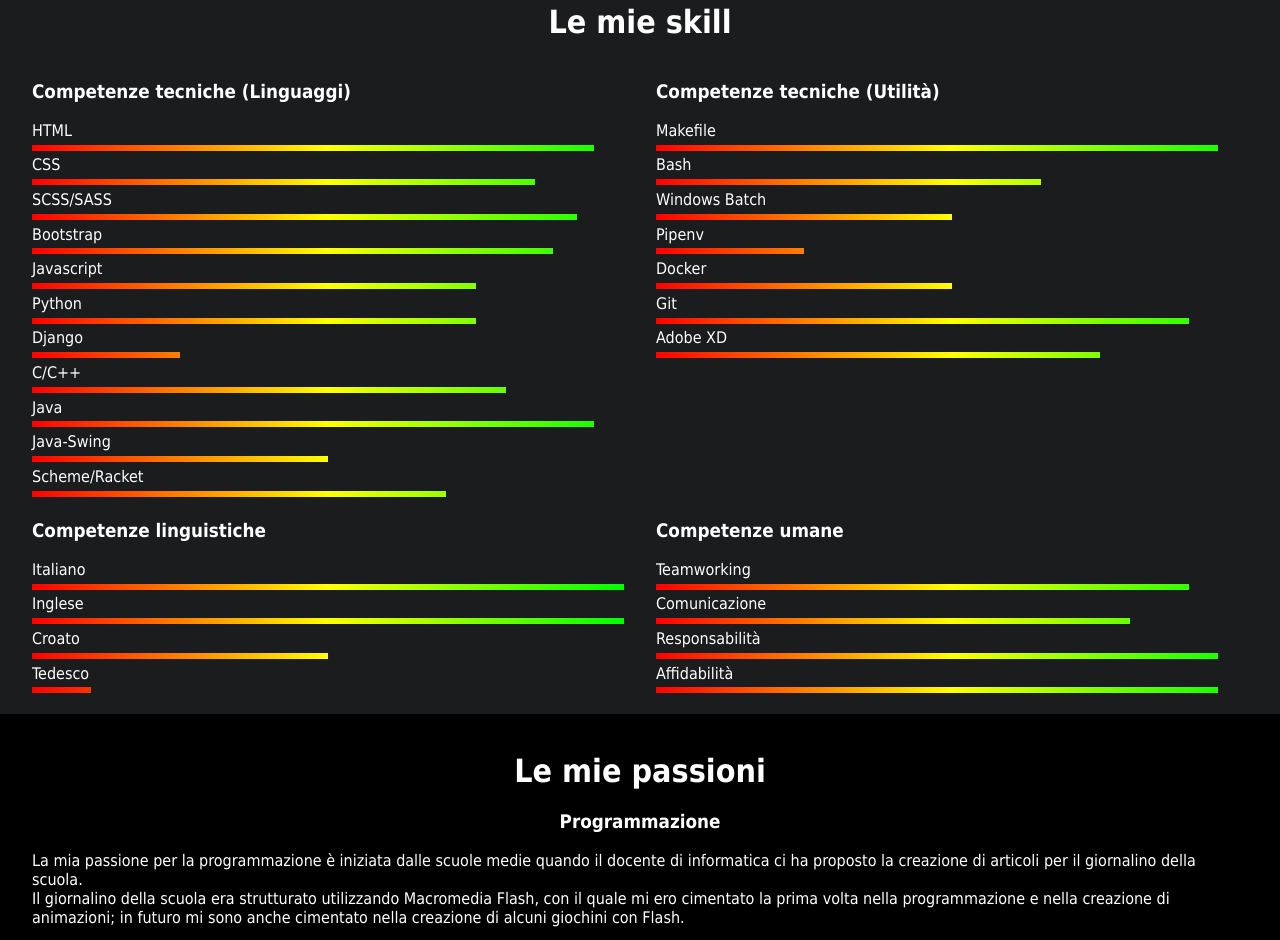
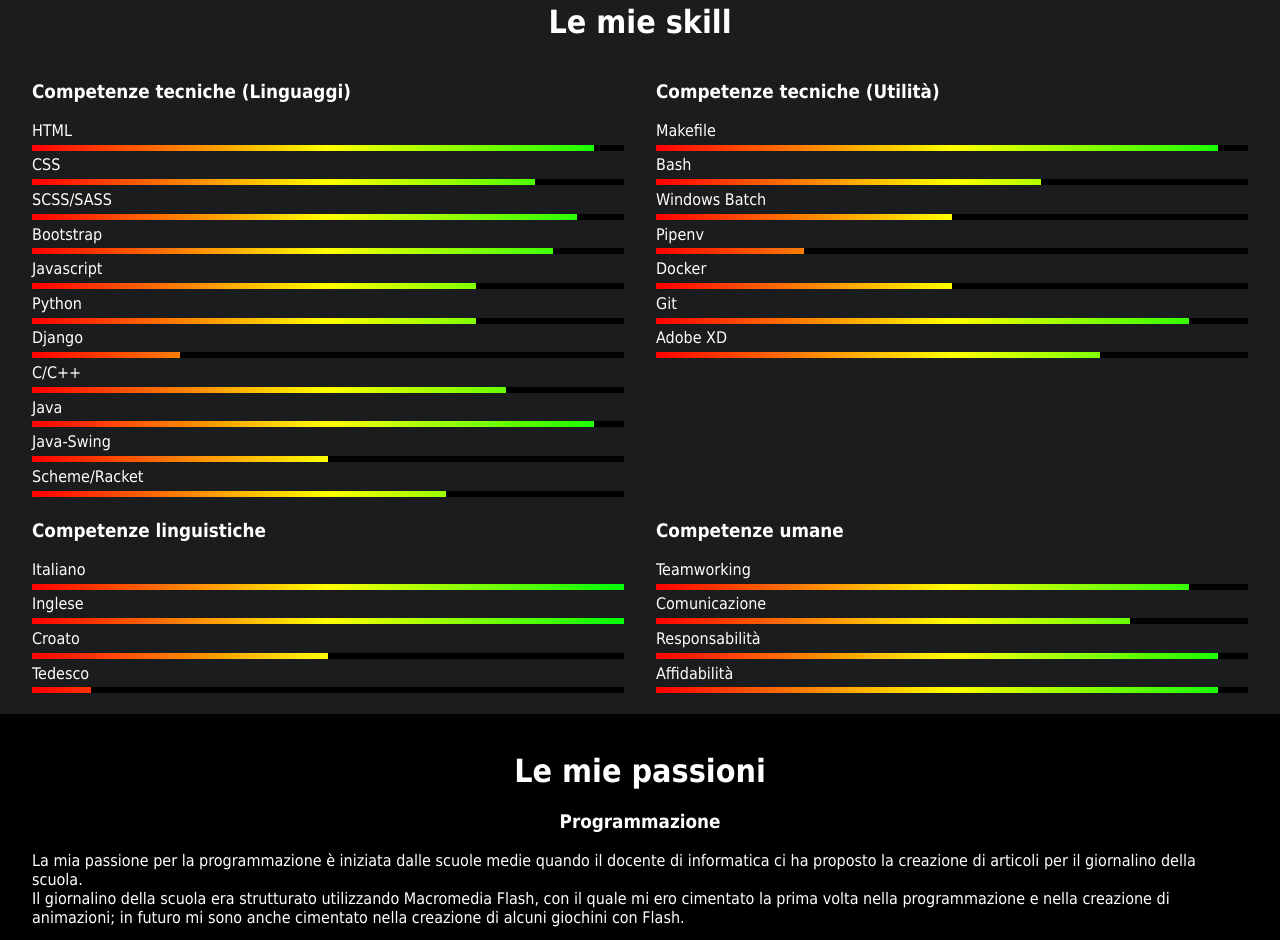
Before and after one commit to lambda993/Portfolio, a website: page index.html in a window 1280 px wide. Shown: the part 911-1851 px from the top of the page. Drawn offline with nearby package versions, Linux system fonts and the light colour scheme; files that its build step writes are made by us from their sources.

Commit message:
Improved skillbar styling using sass loop

```diff
--- a/index.html
+++ b/index.html
@@ -95,47 +95,47 @@
                         <ul>
                             <li>
                                 HTML
-                                <div id="st1" class="skillbar"></div>
+                                <div class="skillbar skill-level-95"></div>
                             </li>
                             <li>
                                 CSS
-                                <div id="st2" class="skillbar"></div>
+                                <div class="skillbar skill-level-85"></div>
                             </li>
                             <li>
                                 SCSS/SASS
-                                <div id="st3" class="skillbar"></div>
+                                <div class="skillbar skill-level-92"></div>
                             </li>
                             <li>
                                 Bootstrap
-                                <div id="st4" class="skillbar"></div>
+                                <div class="skillbar skill-level-88"></div>
                             </li>
                             <li>
                                 Javascript
-                                <div id="st5" class="skillbar"></div>
+                                <div class="skillbar skill-level-75"></div>
                             </li>
                             <li>
                                 Python
-                                <div id="st6" class="skillbar"></div>
+                                <div class="skillbar skill-level-75"></div>
                             </li>
                             <li>
                                 Django
-                                <div id="st7" class="skillbar"></div>
+                                <div class="skillbar skill-level-25"></div>
                             </li>
                             <li>
                                 C/C++
-                                <div id="st8" class="skillbar"></div>
+                                <div class="skillbar skill-level-80"></div>
                             </li>
                             <li>
                                 Java
-                                <div id="st9" class="skillbar"></div>
+                                <div class="skillbar skill-level-95"></div>
                             </li>
                             <li>
                                 Java-Swing
-                                <div id="st10" class="skillbar"></div>
+                                <div class="skillbar skill-level-50"></div>
                             </li>
                             <li>
                                 Scheme/Racket
-                                <div id="st11" class="skillbar"></div>
+                                <div class="skillbar skill-level-70"></div>
                             </li>
                         </ul>
                     </div>
@@ -144,31 +144,31 @@
                         <ul>
                             <li>
                                 Makefile
-                                <div id="stu1" class="skillbar"></div>
+                                <div class="skillbar skill-level-95"></div>
                             </li>
                             <li>
                                 Bash
-                                <div id="stu2" class="skillbar"></div>
+                                <div class="skillbar skill-level-65"></div>
                             </li>
                             <li>
                                 Windows Batch
-                                <div id="stu3" class="skillbar"></div>
+                                <div class="skillbar skill-level-50"></div>
                             </li>
                             <li>
                                 Pipenv
-                                <div id="stu4" class="skillbar"></div>
+                                <div class="skillbar skill-level-25"></div>
                             </li>
                             <li>
                                 Docker
-                                <div id="stu5" class="skillbar"></div>
+                                <div class="skillbar skill-level-50"></div>
                             </li>
                             <li>
                                 Git
-                                <div id="stu6" class="skillbar"></div>
+                                <div class="skillbar skill-level-90"></div>
                             </li>
                             <li>
                                 Adobe XD
-                                <div id="stu7" class="skillbar"></div>
+                                <div class="skillbar skill-level-75"></div>
                             </li>
                         </ul>
                     </div>
@@ -179,19 +179,19 @@
                         <ul>
                             <li>
                                 Italiano
-                                <div id="sl1" class="skillbar"></div>
+                                <div class="skillbar skill-level-100"></div>
                             </li>
                             <li>
                                 Inglese
-                                <div id="sl2" class="skillbar"></div>
+                                <div class="skillbar skill-level-100"></div>
                             </li>
                             <li>
                                 Croato
-                                <div id="sl3" class="skillbar"></div>
+                                <div class="skillbar skill-level-50"></div>
                             </li>
                             <li>
                                 Tedesco
-                                <div id="sl4" class="skillbar"></div>
+                                <div class="skillbar skill-level-10"></div>
                             </li>
                         </ul>
                     </div>
@@ -200,19 +200,19 @@
                         <ul>
                             <li>
                                 Teamworking
-                                <div id="su1" class="skillbar"></div>
+                                <div class="skillbar skill-level-90"></div>
                             </li>
                             <li>
                                 Comunicazione
-                                <div id="su2" class="skillbar"></div>
+                                <div class="skillbar skill-level-80"></div>
                             </li>
                             <li>
                                 Responsabilità
-                                <div id="su3" class="skillbar"></div>
+                                <div class="skillbar skill-level-95"></div>
                             </li>
                             <li>
                                 Affidabilità
-                                <div id="su4" class="skillbar"></div>
+                                <div class="skillbar skill-level-95"></div>
                             </li>
                         </ul>
                     </div>
--- a/scss/components/_skillbars.scss
+++ b/scss/components/_skillbars.scss
@@ -15,166 +15,14 @@
         width: 0;
         position: absolute;
         right: 0;
-        background-color: $dark-grey;
+        background-color: black;
     }
 }
 
-//Tecnichal knowledge (languages)
-#st1 {
-    &::before {
-        width: 5%;
+@for $i from 1 through 100 {
+    $percentage: calc(100% - ($i * 1%));
+
+    .skill-level-#{$i}::before {
+        width: $percentage;
     }
 }
-
-#st2 {
-    &::before {
-        width: 15%;
-    }
-}
-
-#st3 {
-    &::before {
-        width: 8%;
-    }
-}
-
-#st4 {
-    &::before {
-        width: 12%;
-    }
-}
-
-#st5 {
-    &::before {
-        width: 25%;
-    }
-}
-
-#st6 {
-    &::before {
-        width: 25%;
-    }
-}
-
-#st7 {
-    &::before {
-        width: 75%;
-    }
-}
-
-#st8 {
-    &::before {
-        width: 20%;
-    }
-}
-
-#st9 {
-    &::before {
-        width: 5%;
-    }
-}
-
-#st10 {
-    &::before {
-        width: 50%;
-    }
-}
-
-#st11 {
-    &::before {
-        width: 30%;
-    }
-}
-
-//Tecnichal knowledge (utilities)
-#stu1 {
-    &::before {
-        width: 5%;
-    }
-}
-
-#stu2 {
-    &::before {
-        width: 35%;
-    }
-}
-
-#stu3 {
-    &::before {
-        width: 50%;
-    }
-}
-
-#stu4 {
-    &::before {
-        width: 75%;
-    }
-}
-
-#stu5 {
-    &::before {
-        width: 50%;
-    }
-}
-
-#stu6 {
-    &::before {
-        width: 10%;
-    }
-}
-
-#stu7 {
-    &::before {
-        width: 25%;
-    }
-}
-
-//Languages
-#sl1 {
-    &::before {
-        width: 0%;
-    }
-}
-
-#sl2 {
-    &::before {
-        width: 0%;
-    }
-}
-
-#sl3 {
-    &::before {
-        width: 50%;
-    }
-}
-
-#sl4 {
-    &::before {
-        width: 90%;
-    }
-}
-
-//Human knowledge
-#su1 {
-    &::before {
-        width: 10%;
-    }
-}
-
-#su2 {
-    &::before {
-        width: 20%;
-    }
-}
-
-#su3 {
-    &::before {
-        width: 5%;
-    }
-}
-
-#su4 {
-    &::before {
-        width: 5%;
-    }
-}
```
